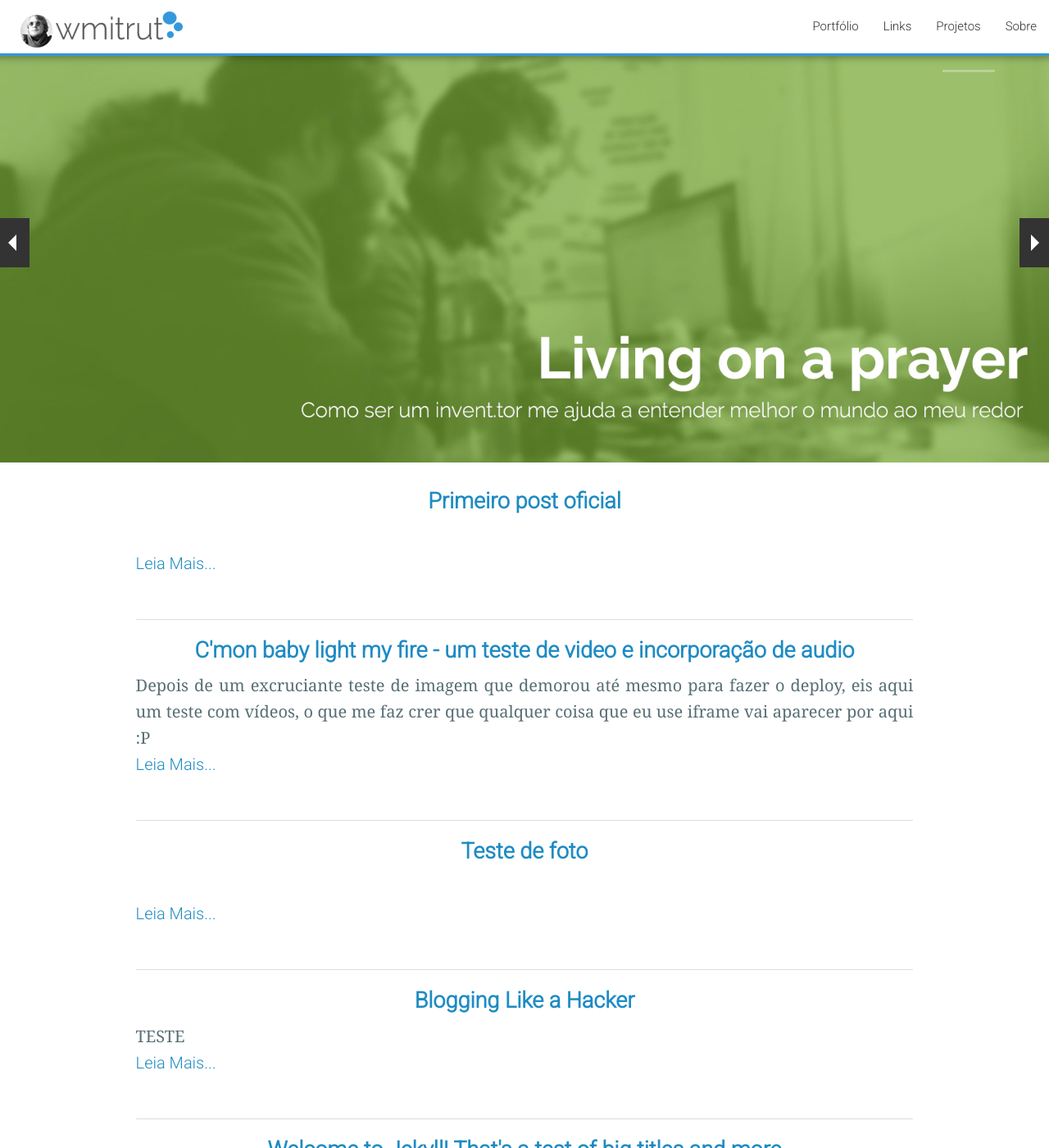
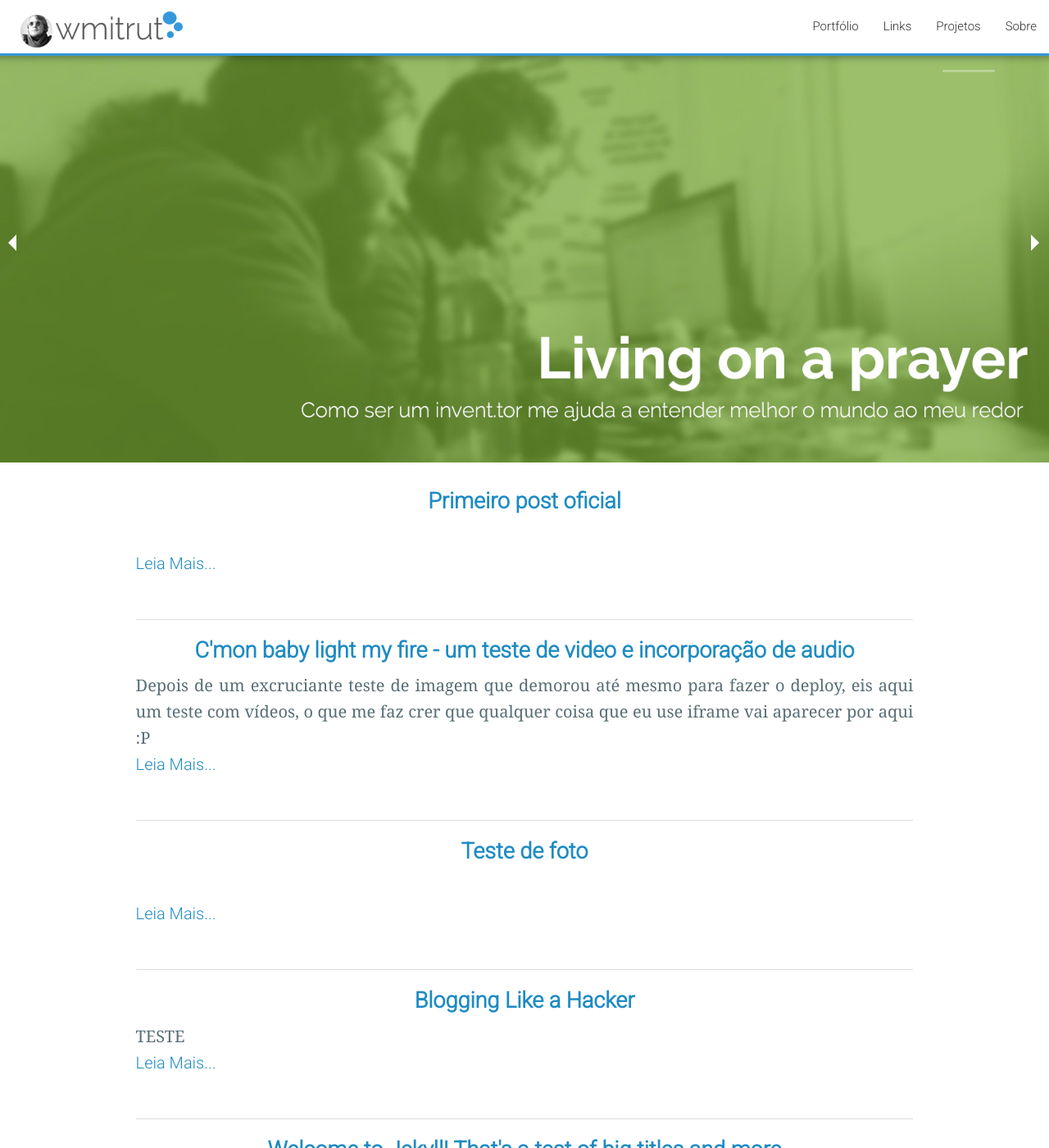
Before and after one commit to Wmitrut/wmitrut.github.io, a Jekyll site: the page built from index.html, in a window 1280 px wide and 1400 px high. Shown: the whole window at 82% size. Built offline with Jekyll 4.4.1, drawn with Linux system fonts in a browser that asks for light colours; comment, search, counter and statistics services are not loaded.

Commit message:
orbit-prev

```diff
--- a/css/application.css
+++ b/css/application.css
@@ -94,10 +94,7 @@ hr{
 .orbit-container ul li img{
 	width: 100vw !important;
 }
-.orbit-prev, .orbit-next{
-	display: block !important;
-	background: #333 !important;
- }
+
 .toggle-topbar{
 	  transition: all 0.5s ease;
 }
```
